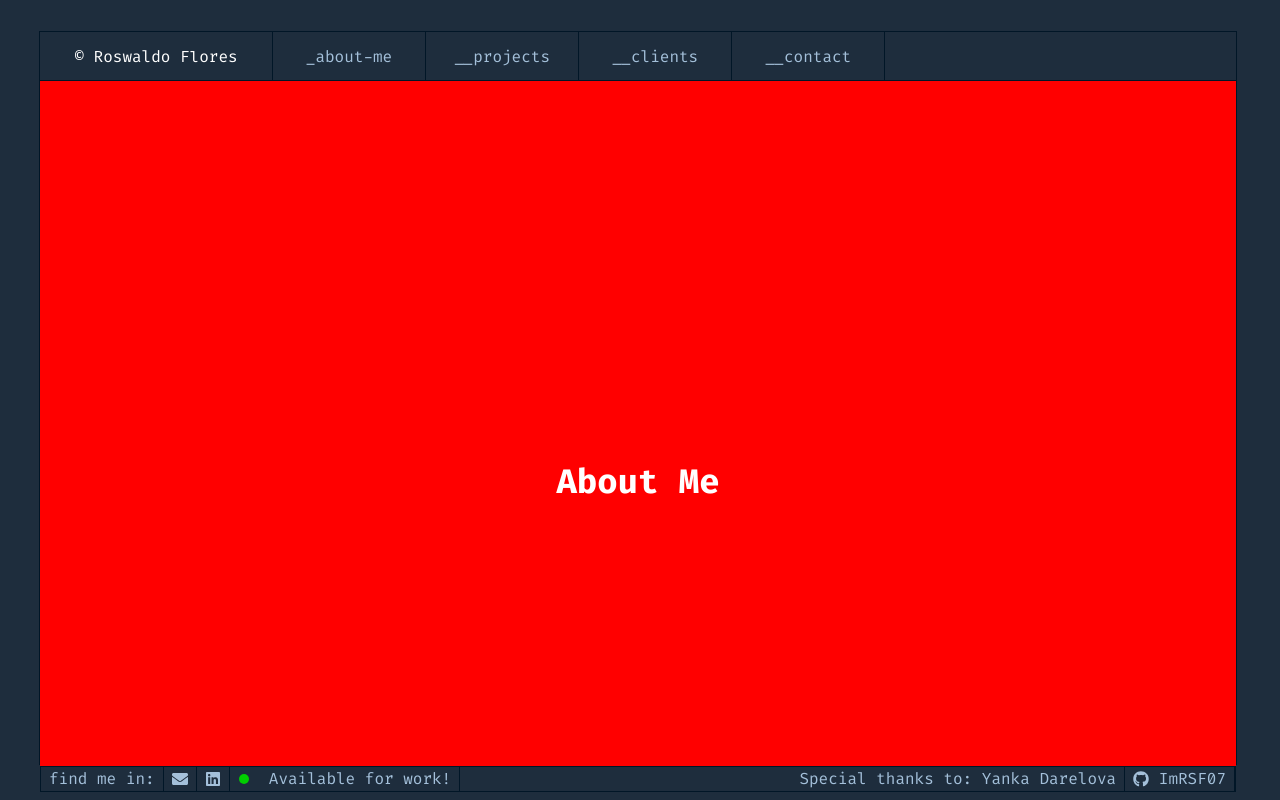
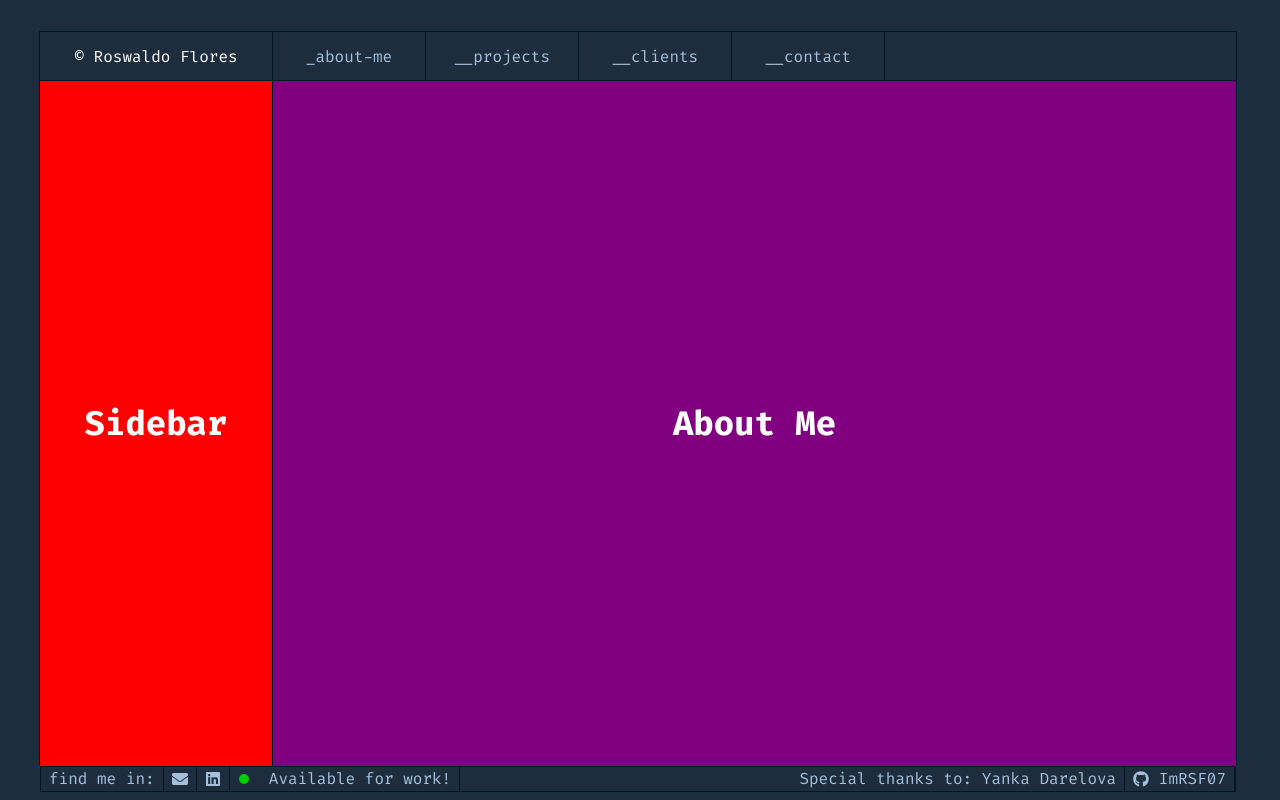
Before and after one commit to ImRSF07/portfolio-site, a Next.js app: page /about in a window 1280 px wide. Built offline with nearby package versions, Linux system fonts and the light colour scheme.

Commit message:
Changes:     + Added <Sidebar> component     + Added <ArticleLayout> component     + Added <SectionLayout> component     + Added layout for /about page

```diff
--- /dev/null
+++ b/src/app/about/layout.tsx
@@ -0,0 +1,31 @@
+'use client';
+
+import React from 'react';
+
+import styled from 'styled-components';
+
+import PageLayout from '../layouts/PageLayout';
+import SectionLayout from '../layouts/SectionLayout';
+
+import Sidebar from '../components/Sidebar';
+
+export default function AboutPageLayout({
+  children,
+}: {
+  children: React.ReactNode;
+}) {
+  return (
+    <PageLayout overflow='auto'>
+      <StyledContainer>
+        <Sidebar />
+        <SectionLayout>{children}</SectionLayout>
+      </StyledContainer>
+    </PageLayout>
+  );
+}
+
+const StyledContainer = styled.div`
+  display: flex;
+  width: 100%;
+  height: 100%;
+`;
--- a/src/app/about/page.tsx
+++ b/src/app/about/page.tsx
@@ -1,41 +1,23 @@
-'use client';
-
 import React from 'react';
 
-import styled from 'styled-components';
-
-import PageLayout from '../layouts/PageLayout';
-
 import H1 from '../components/Typography/H1';
+import ArticleLayout from '../layouts/ArticleLayout';
 
 export default function Home() {
   return (
-    <PageLayout overflow='auto'>
-      <StyledContainer>
+    <>
+      <ArticleLayout color='purple'>
         <H1 value='About Me' />
-      </StyledContainer>
-      <StyledContainer2>
+      </ArticleLayout>
+      <ArticleLayout color='green'>
         <H1 value='Skills' />
-      </StyledContainer2>
-    </PageLayout>
+      </ArticleLayout>
+      <ArticleLayout color='blue'>
+        <H1 value='Clients' />
+      </ArticleLayout>
+      <ArticleLayout color='black'>
+        <H1 value='Contact' />
+      </ArticleLayout>
+    </>
   );
 }
-
-const StyledContainer = styled.div`
-  background-color: red;
-  width: 100%;
-  height: 100vh;
-  display: flex;
-  flex-direction: column;
-  justify-content: center;
-  align-items: center;
-`;
-const StyledContainer2 = styled.div`
-  background-color: blue;
-  width: 100%;
-  height: 100vh;
-  display: flex;
-  flex-direction: column;
-  justify-content: center;
-  align-items: center;
-`;
--- /dev/null
+++ b/src/app/components/Sidebar.tsx
@@ -0,0 +1,28 @@
+'use client';
+
+import React from 'react';
+
+import styled from 'styled-components';
+
+import H1 from './Typography/H1';
+
+const Sidebar = () => {
+  return (
+    <StyledSidebar>
+      <H1 value='Sidebar' />
+    </StyledSidebar>
+  );
+};
+
+const StyledSidebar = styled.aside`
+  background-color: red;
+  width: 200px;
+  padding: 0 1rem;
+  display: flex;
+  flex-direction: column;
+  justify-content: center;
+  align-items: center;
+  border-right: 1px solid #011627;
+`;
+
+export default Sidebar;
--- /dev/null
+++ b/src/app/layouts/ArticleLayout.tsx
@@ -0,0 +1,26 @@
+'use client';
+
+import React from 'react';
+
+import styled from 'styled-components';
+
+const ArticleLayout = ({
+  children,
+  color,
+}: {
+  children: React.ReactNode;
+  color: string;
+}) => {
+  return <StyledArticleLayout color={color}>{children}</StyledArticleLayout>;
+};
+
+export default ArticleLayout;
+
+const StyledArticleLayout = styled.article`
+  background-color: ${({ color }) => color || '#fff'};
+  width: 100%;
+  height: 100%;
+  display: flex;
+  justify-content: center;
+  align-items: center;
+`;
--- /dev/null
+++ b/src/app/layouts/SectionLayout.tsx
@@ -0,0 +1,18 @@
+'use client';
+
+import React from 'react';
+
+import styled from 'styled-components';
+
+const SectionLayout = ({ children }: { children: React.ReactNode }) => {
+  return <StyledSectionLayout>{children}</StyledSectionLayout>;
+};
+
+export default SectionLayout;
+
+const StyledSectionLayout = styled.section`
+  background-color: blue;
+  flex: 1;
+  height: inherit;
+  overflow: auto;
+`;
```
